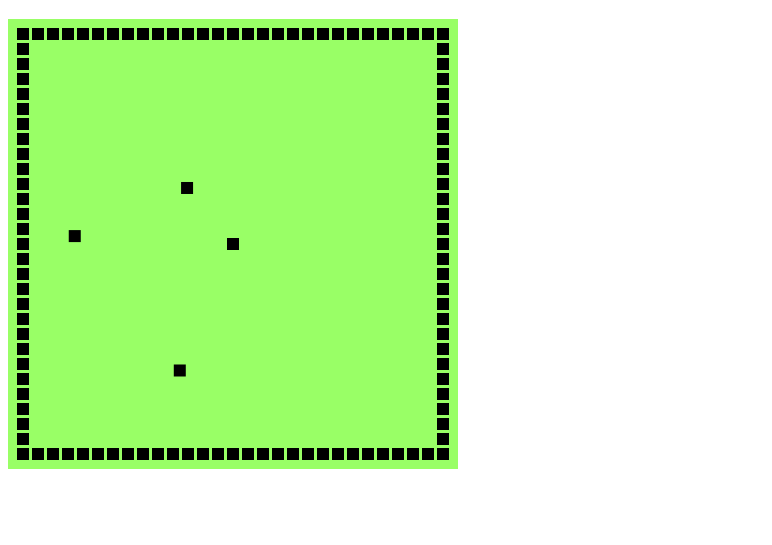
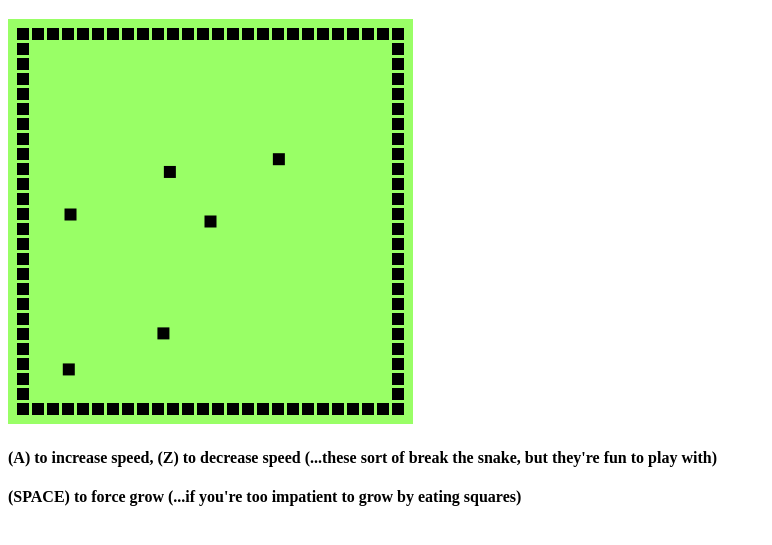
Before and after one commit to adamwatters/snake-game, a plain HTML site: page index.html in a window 1280 px wide. Shown: the part 61-606 px from the top of the page, without its empty margins (0-772 px from the left). Drawn offline with Linux system fonts and the light colour scheme.

Commit message:
control instructions added

```diff
--- a/index.html
+++ b/index.html
@@ -6,6 +6,11 @@
   </head>
   <body>
     <h1>SNAKE</h1>
-    <canvas id="screen" width="450" height="450"></canvas>
+    <canvas id="screen" width="405" height="405"></canvas>
+
+    <p> </p>
+    <h4>(A) to increase speed, (Z) to decrease speed (...these sort of break the snake, but they're fun to play with)</h4>
+    <h4>(SPACE) to force grow (...if you're too impatient to grow by eating squares)</h4>
+
   </body>
 </html>
--- a/snake.js
+++ b/snake.js
@@ -6,9 +6,10 @@
 
     this.size = { x: screen.canvas.width, y: screen.canvas.height };
     this.bodies = [];
-    this.bodies = createBlocks(this).concat(new Player(this));
-    this.lastSegment = {};
-    this.speed = 1;
+    this.lastSegment = new Player(this);
+    this.bodies = createBlocks(this).concat(this.lastSegment);
+    this.speed = 3;
+    this.count = 0;
 
     console.log(this.bodies);
 
@@ -38,6 +39,10 @@
           this.bodies[i].update();
         }
       }
+
+      this.count ++;
+      console.log(this.count);
+
     },
 
     draw: function(screen){
@@ -86,24 +91,16 @@
 
   var createFood = function(game) {
 
-    if(Math.random() > .995){
+    if(Math.random() > .988){
 
       var xf = (30 + Math.random() * (game.size.x - 60));
       var yf = (30 + Math.random() * (game.size.y - 60));
 
-      for (i = 0; i < game.bodies.length; i++){
-        if (
-        game.bodies[i].center.x + game.bodies[i].size.x / 2 <= xf - 6 ||
-        game.bodies[i].center.y + game.bodies[i].size.y / 2 <= yf - 6 ||
-        game.bodies[i].center.x - game.bodies[i].size.x / 2 >= xf - 6 ||
-        game.bodies[i].center.y - game.bodies[i].size.y / 2 >= yf - 6
-        ){
+          game.addBody(new Food(game, { x: xf, y: yf}));
 
-          game.addBody(new Food(game, { x: xf, y: yf}));
-          break;
         };
-      };
-    };
+
+
   };
 
 
@@ -171,6 +168,8 @@
   Player.prototype = {
     update: function() {
 
+    if (this.game.count > (20 / this.game.speed)){
+
 
       if (this.keyboarder.isDown(this.keyboarder.KEYS.LEFT) && (this.direction != "right")) {
 
@@ -180,9 +179,11 @@
           this.game.addBody(new Tail(this.game, this));
           this.start = false;
 
+
         } else {
 
           this.direction = "left";
+          this.game.count = 1;
 
         };
 
@@ -194,9 +195,11 @@
           this.game.addBody(new Tail(this.game, this));
           this.start = false;
 
+
         } else {
 
           this.direction = "right";
+          this.game.count = 1;
 
         };
 
@@ -208,9 +211,11 @@
           this.game.addBody(new Tail(this.game, this));
           this.start = false;
 
+
         } else {
 
           this.direction = "up";
+          this.game.count = 1;
 
         };
 
@@ -222,9 +227,13 @@
           this.game.addBody(new Tail(this.game, this));
           this.start = false;
 
+
         } else {
 
           this.direction = "down";
+          this.game.count = 1;
+
+        };
 
       };
 
@@ -242,6 +251,26 @@
           this.game.addBody(new Tail(this.game, this.game.lastSegment));
 
         };
+      };
+
+      if (this.keyboarder.isDown(this.keyboarder.KEYS.A)) {
+
+        if (this.game.speed < 8){
+
+          this.game.speed = this.game.speed + .1;
+
+        };
+
+      };
+
+      if (this.keyboarder.isDown(this.keyboarder.KEYS.Z)) {
+
+        if (this.game.speed >= .1){
+
+          this.game.speed = this.game.speed - .1;
+
+        };
+
       };
 
 
@@ -298,6 +327,7 @@
           this.center.y = this.follows.center.y;
           this.direction = this.follows.direction;
 
+
         };
       };
 
@@ -307,6 +337,7 @@
 
           this.center.y = this.follows.center.y;
           this.direction = this.follows.direction;
+
 
         };
       };
@@ -318,8 +349,10 @@
           this.center.x = this.follows.center.x;
           this.direction = this.follows.direction;
 
+
         };
       };
+
 
       if (this.direction === "left"){
 
@@ -327,6 +360,7 @@
 
           this.center.x = this.follows.center.x;
           this.direction = this.follows.direction;
+
 
         };
       };
@@ -385,7 +419,7 @@
       return keyState[keyCode] === true;
     };
 
-    this.KEYS = { LEFT: 37, RIGHT: 39, UP: 38, DOWN: 40, SPACE: 32 };
+    this.KEYS = { LEFT: 37, RIGHT: 39, UP: 38, DOWN: 40, SPACE: 32, A: 65, Z: 90};
   };
 
 
```
Lines whose indentation alone changed are shown as unchanged.
